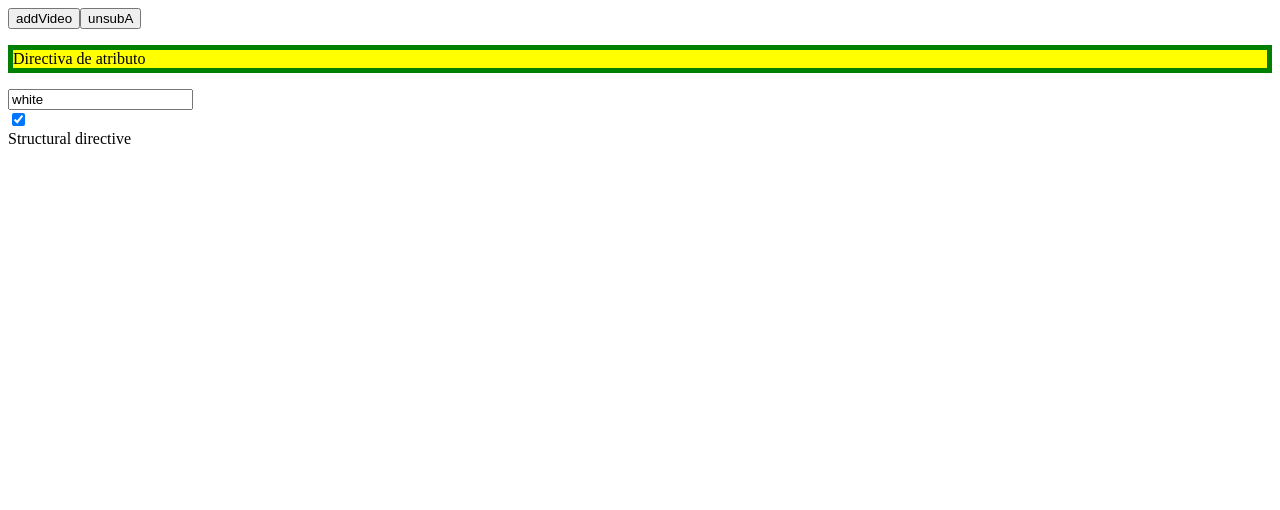
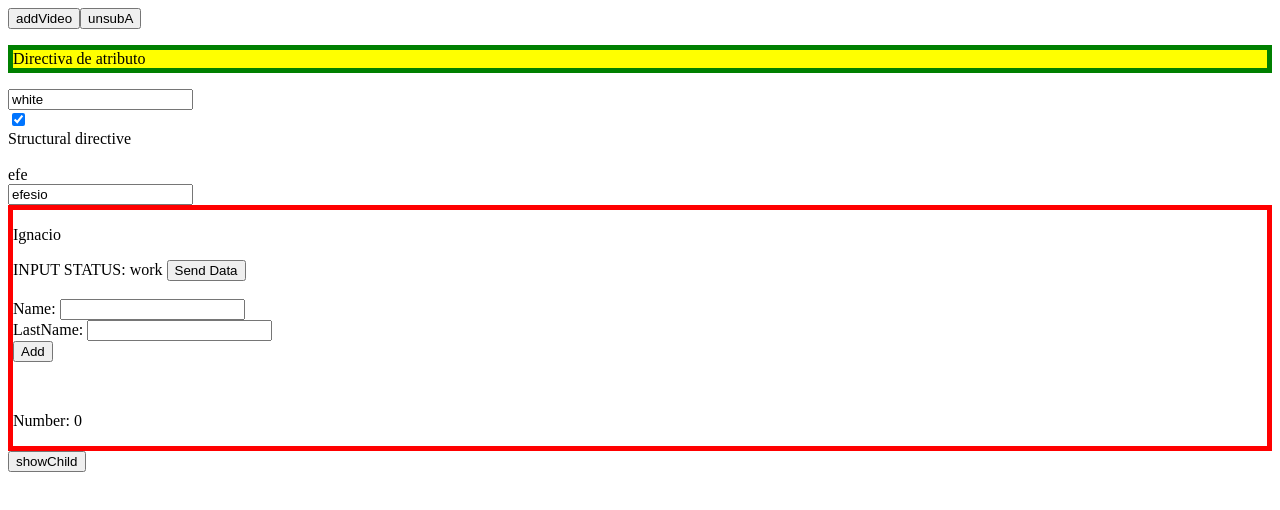
Before and after one commit to IDRZ0/Angular, an Angular app: page / in a window 1280 px wide. Shown: the top 510 px of the page. Built offline with nearby package versions, Linux system fonts and the light colour scheme.

Commit message:
17/08/21 1st task view child

```diff
--- a/src/app/app.component.html
+++ b/src/app/app.component.html
@@ -8,6 +8,13 @@
 <div *ngIfIgnacio="switch" (test)="test($event)">
     Structural directive
 </div>
+<br>
+<div #myDiv>
+    efe
+</div>
+<input type="text" #myDiv1 value="efesio">
+<ignacio #ignacio></ignacio>
+<button (click)="showChild()">showChild</button>
 <!--
 <ignacio [status]="myStatus" (onSendData)="printData($event)">
 </ignacio>
--- a/src/app/app.component.ts
+++ b/src/app/app.component.ts
@@ -1,4 +1,4 @@
-import { Component } from '@angular/core';
+import { Component, ElementRef, ViewChild } from '@angular/core';
 import { BehaviorSubject, of, Subscription } from 'rxjs'
 import { map, filter } from 'rxjs/operators'
 
@@ -22,6 +22,15 @@ export class AppComponent {
   dirTest: string = "white";
 
   switch: boolean = true;
+
+  @ViewChild('myDiv')
+  myDiv!: ElementRef;
+
+  @ViewChild('myDiv1')
+  myDiv1!: ElementRef;
+
+  @ViewChild('ignacio')
+  ignacio!: any;
 
   constructor() {
     this.tiktok.subscribe((v) => {
@@ -141,4 +150,10 @@ export class AppComponent {
     console.log('Output: ', event);
   }
 
+  showChild() {
+    console.log(this.myDiv, this.myDiv1);
+    this.myDiv1.nativeElement.value = "ignacio";
+    this.ignacio.onClickTest();
+  }
+
 }
```
